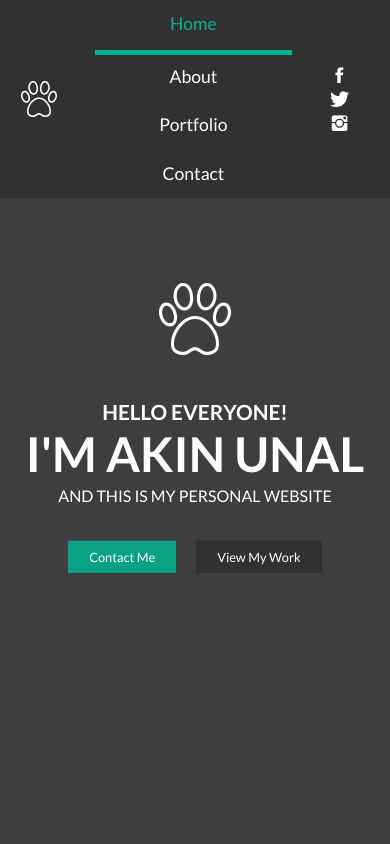
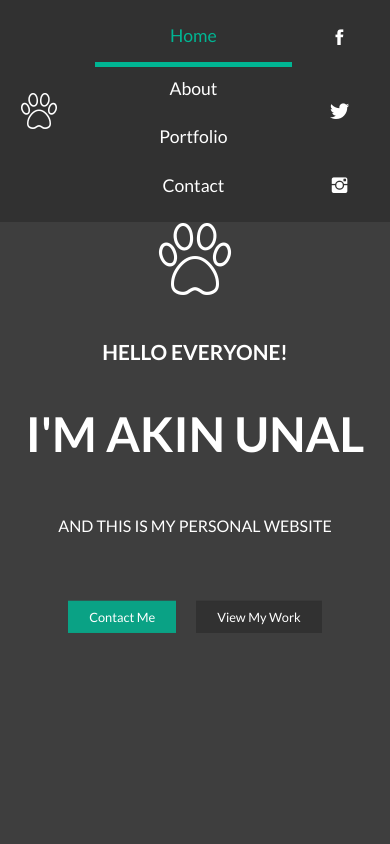
Before and after one commit to akinunal/project-4, a plain HTML site: page index.html in a window 390 px wide. Shown: the top 844 px of the page. Drawn offline with Linux system fonts and the light colour scheme; files whose address does not match are found by name.

Commit message:
Some new features

```diff
--- a/style.css
+++ b/style.css
@@ -131,7 +131,23 @@ header {
     display: inline-flex;
     flex-direction: column;
     justify-content: center;
-    width: 100%;
+}
+
+@media(max-width:1034px) {
+    .container {
+    position: absolute;
+    top: 50%;
+    left: 50%;
+    transform: translate(-50%, -50%);
+    text-align: center;
+    font-size: 150%;
+    line-height: 15px;
+    text-transform: uppercase;
+    display: inline-flex;
+    flex-direction: column;
+    justify-content: center;
+    width: 85%;
+}
 }
 
 @media(max-width:624px) {
@@ -154,6 +170,18 @@ header {
     .nav-icons {
         display: flex;
         flex-direction: column;
+    }
+
+    .nav-icons a{
+        padding: 25px 0;
+    }
+
+    .container-texts h1 {
+    padding: 40px 0;
+    }
+
+    .container-texts p {
+        padding: 10px 0 30px 0;
     }
 }
 
```
